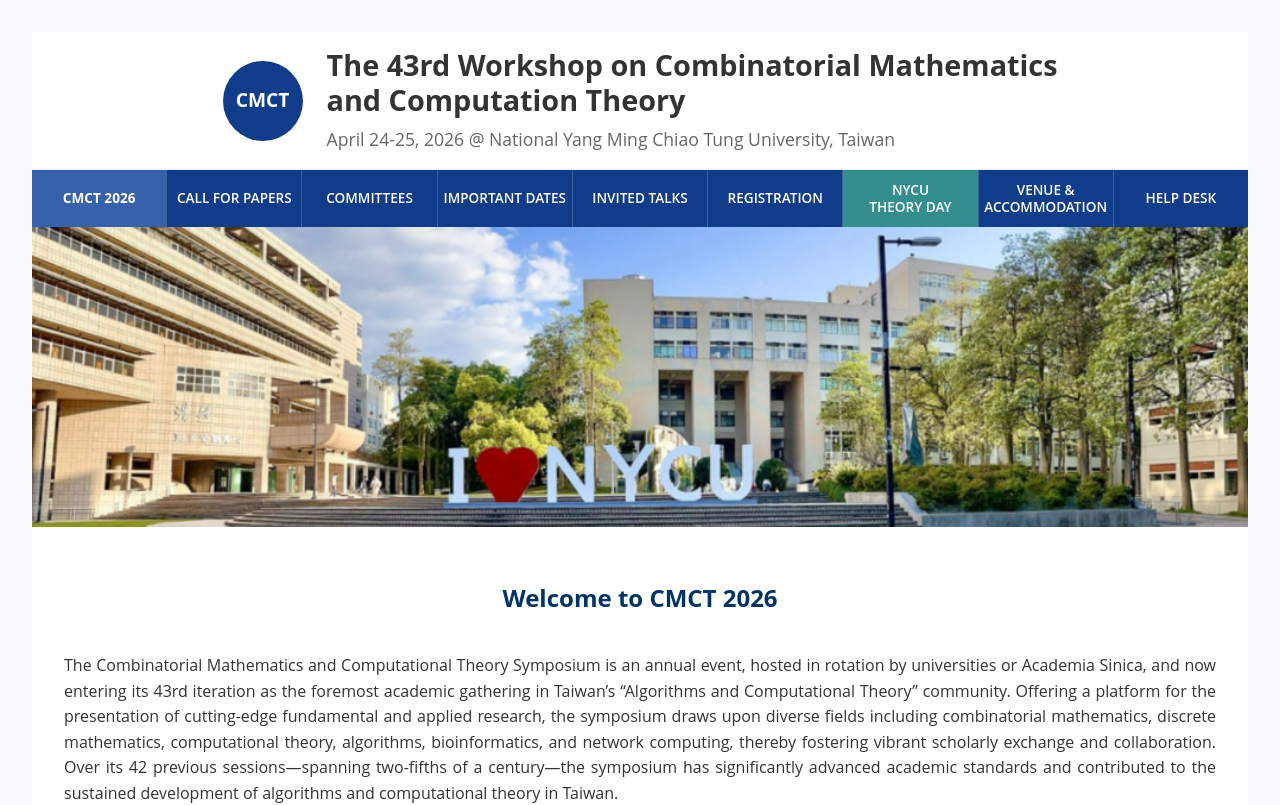
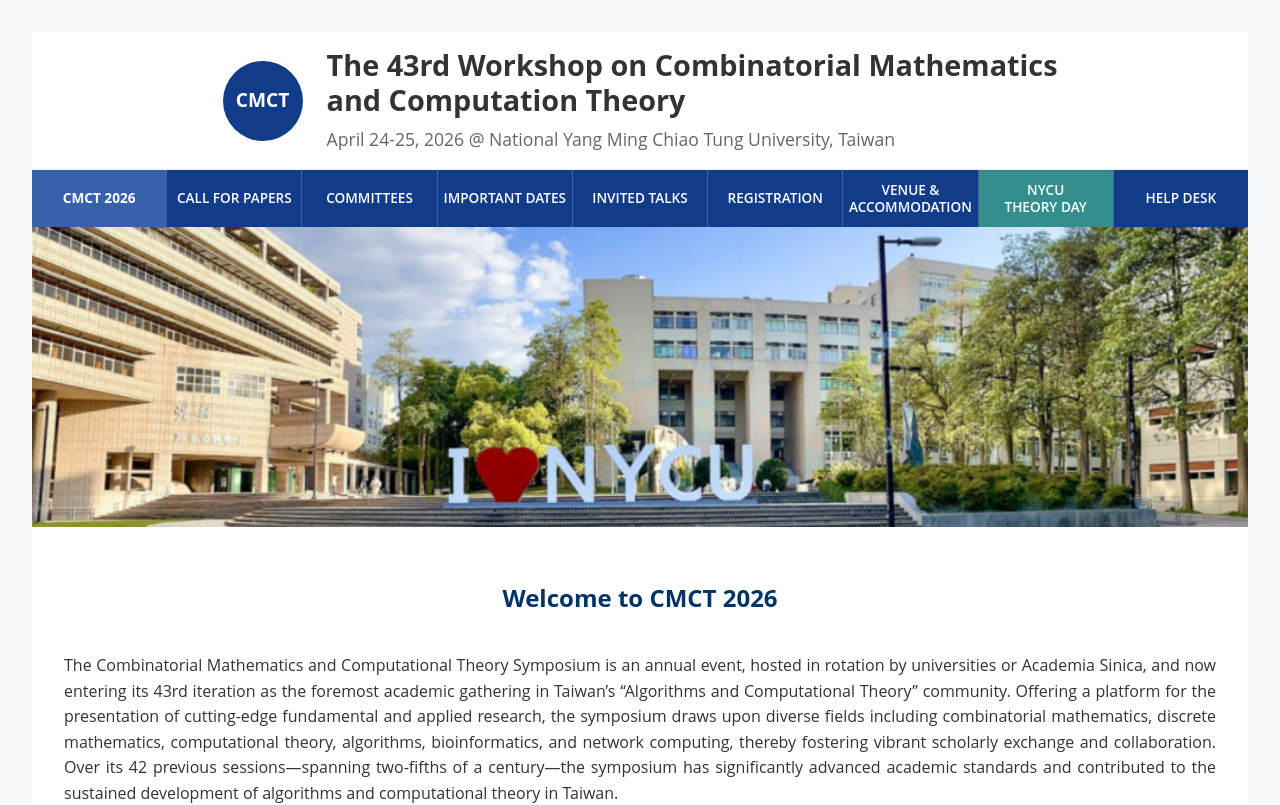
Before and after one commit to cmct-2026/cmct-2026.github.io, a React (Vite) app: page / in a window 1280 px wide. Shown: the top 805 px of the page. Built offline with nearby package versions, Linux system fonts and the light colour scheme.

Commit message:
refactor Navbar component to update link structure and improve active tab highlighting

```diff
--- a/src/components/Navbar.jsx
+++ b/src/components/Navbar.jsx
@@ -31,18 +31,12 @@ const Navbar = ({ isMenuOpen, toggleMenu, closeMenu }) => {
         <li><Link to="/keynote-speakers" onClick={closeMenu}>Keynote Speakers</Link></li> */}
         <li><Link to="/invited-presentations" onClick={closeMenu} className={isActive('/invited-presentations') ? 'active-tab' : ''}>Invited talks</Link></li>
         <li><Link to="/registration" onClick={closeMenu} className={isActive('/registration') ? 'active-tab' : ''}>Registration</Link></li>
-        <li>
-          <a
-            href="https://nycu-theory-day.github.io/2026-April/"
-            target="_blank"
-            rel="noopener noreferrer"
-            onClick={closeMenu}
-            className="external-link"
-          >
+        <li><Link to="/venue" onClick={closeMenu} className={isActive('/venue') ? 'active-tab' : ''}>Venue & Accommodation</Link></li>
+        <li><a href="https://nycu-theory-day.github.io/2026-April/"
+            target="_blank" rel="noopener noreferrer" onClick={closeMenu} className="external-link">
             NYCU<br />Theory Day
           </a>
         </li>
-        <li><Link to="/venue" onClick={closeMenu} className={isActive('/venue') ? 'active-tab' : ''}>Venue & Accommodation</Link></li>
         <li><Link to="/help-desk" onClick={closeMenu} className={isActive('/help-desk') ? 'active-tab' : ''}>Help Desk</Link></li>
       </ul>
       <style>{`
```
